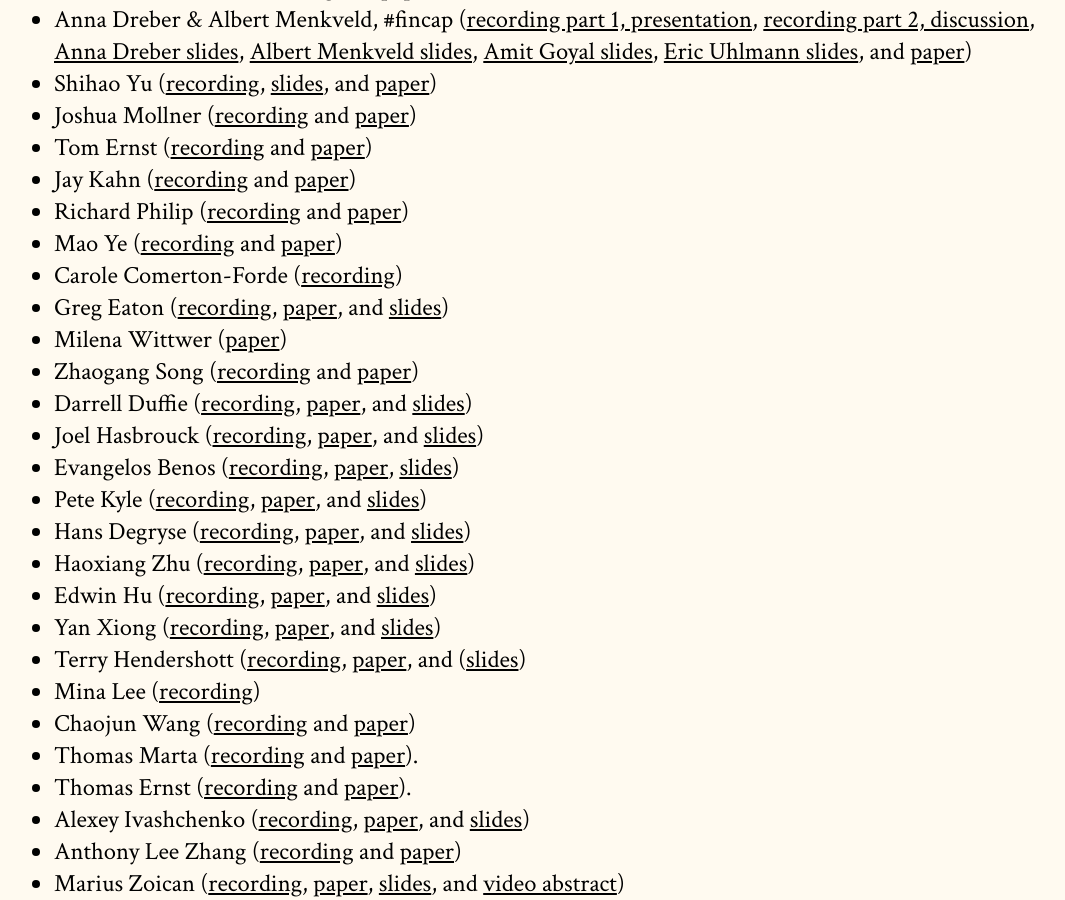
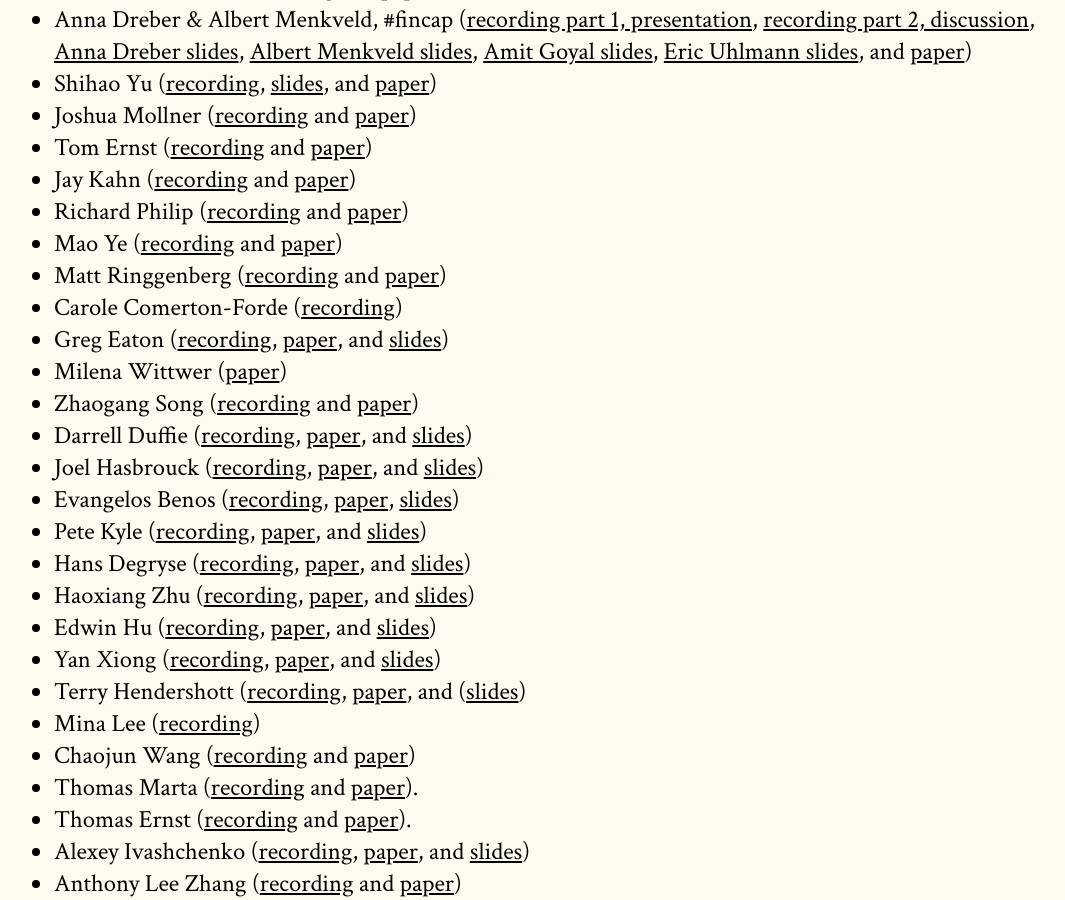
Before and after one commit to cpfiffer/microstructure.exchange, a Jekyll site: the page built from index.md, in a window 1280 px wide and 900 px high, scrolled down 2472 px. Shown: the whole window, without its empty margins (114-1179 px from the left). Built offline with Jekyll 4.4.1, drawn with Linux system fonts in a browser that asks for light colours; some web fonts are replaced.

Commit message:
Update index.md

```diff
--- a/index.md
+++ b/index.md
@@ -67,6 +67,7 @@ Email [contact@microstructure.exchange](mailto:contact@microstructure.exchange)
 - Jay Kahn ([recording](https://youtu.be/ZQffKo_wFHI) and [paper](/papers/OFRwp-21-01-hedge-funds-and-the-treasury-cash-futures-disconnect.pdf))
 - Richard Philip ([recording](https://youtu.be/k6uZl0vyCT8) and [paper](/papers/Manuscript RP.pdf))
 - Mao Ye ([recording](https://youtu.be/L4Qxrq8L7lI) and [paper](papers/mao.pdf))
+- Matt Ringgenberg ([recording](https://www.youtube.com/watch?v=QugYtUYPOZ4) and [paper](https://papers.ssrn.com/sol3/papers.cfm?abstract_id=3609007))
 - Carole Comerton-Forde ([recording](https://youtu.be/vrN7Q23T0FI))
 - Greg Eaton ([recording](https://youtu.be/e_USTaoHBq4), [paper](https://papers.ssrn.com/sol3/papers.cfm?abstract_id=3776874), and [slides](/slides/RobinhoodSlides_TME.pdf))
 - Milena Wittwer ([paper](https://web.stanford.edu/~wittwer/files/JMP_Milena_Wittwer.pdf))
```
